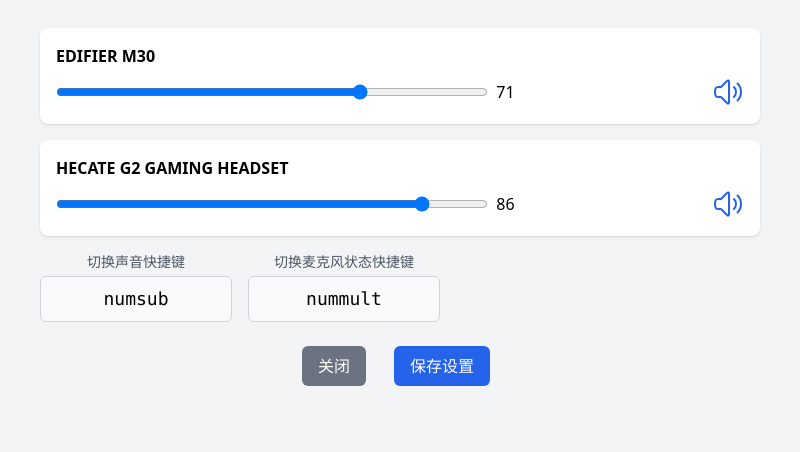
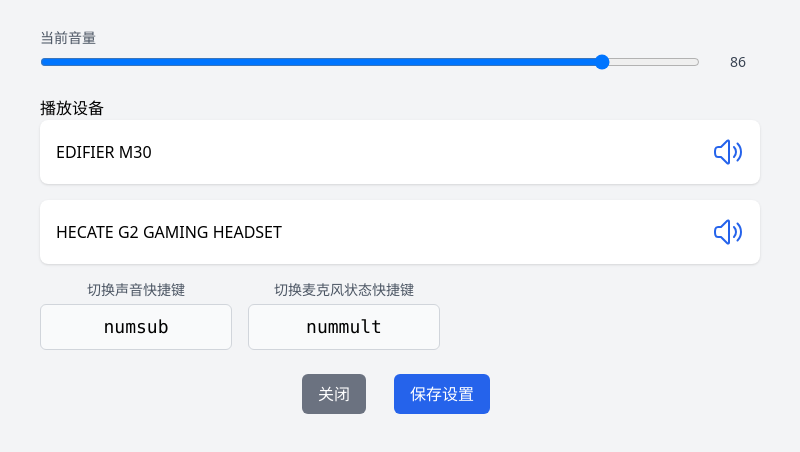
Before and after one commit to CatchLF/toggleAudioDevices, an Electron app: page src/Setting.html in a window 800 px wide. Shown: the part 64-516 px from the top of the page. Drawn offline with Linux system fonts and the light colour scheme.

Commit message:
优化UI样式，默认自动打开设置界面

```diff
--- a/src/Setting.html
+++ b/src/Setting.html
@@ -12,6 +12,34 @@
         音频设备管理
       </h1>
 
+      <!-- 添加音量调整滑块 -->
+      <div class="mt-6">
+        <label
+          for="volumeControl"
+          class="mb-1 text-sm font-medium text-gray-600 block"
+          >当前音量</label
+        >
+        <div class="flex items-center space-x-4">
+          <input
+            id="volumeControl"
+            type="range"
+            min="0"
+            max="100"
+            value=""
+            type="range"
+            max="100"
+            min="0"
+            class="device-volume w-full"
+          />
+          <span
+            id="volumeValue"
+            class="text-sm font-medium text-gray-700 w-12 text-center"
+          >
+          </span>
+        </div>
+      </div>
+
+      <div class="mt-6">播放设备</div>
       <div id="deviceList" class="space-y-4">
         <!-- 设备列表将由JavaScript动态生成 -->
       </div>
@@ -74,4 +102,7 @@
   input {
     -webkit-app-region: no-drag;
   }
+  .audio-device {
+    cursor: pointer;
+  }
 </style>
--- a/src/script/preload.js
+++ b/src/script/preload.js
@@ -11,4 +11,7 @@
   changeVolume: (message) => {
     ipcRenderer.send("change-volume", message);
   },
+  togglePlaybackDevice: (message) => {
+    ipcRenderer.send("toggle-playback-device", message);
+  },
 });
--- a/src/script/setting.js
+++ b/src/script/setting.js
@@ -1,5 +1,6 @@
 // setting.js
 
+const volumeControl = document.querySelector("#volumeControl");
 const input = document.querySelector("#shortcutInput");
 const saveBtn = document.querySelector("#saveBtn");
 const closeBtn = document.querySelector("#closeBtn");
@@ -48,13 +49,8 @@
 // 处理音量变化
 const handleChangeVolume = (el) => {
   const { value } = el;
-  const playId = el.getAttribute("data-id");
-  // 更新显示的音量值
-  const volumeDisplay = el.parentElement.querySelector(".volume-display");
-  if (volumeDisplay) {
-    volumeDisplay.textContent = `${value}`;
-  }
-  window.electronAPI.changeVolume({ ID: playId, volume: value });
+  document.querySelector("#volumeValue").innerText = value;
+  window.electronAPI.changeVolume({ volume: value });
 };
 
 // 初始化设置界面
@@ -65,8 +61,7 @@
       shortcut = { Playback: "numsub", ToggleMic: "nummult" },
       DisabledPlaybackList = [],
       PlaybackList = [],
-      PlaybackVolumeList = [],
-      defaultVolume = "100%",
+      defaultVolume,
     } = config;
 
     input.value = shortcut.Playback;
@@ -75,16 +70,17 @@
     PlaybackList.forEach((playback) => {
       const { ID, Name } = playback;
       const displayName = Name.match(/\((.*?)\)/)?.[1] || Name;
-      const volume =
-        PlaybackVolumeList.find((v) => v.ID === ID)?.volume || defaultVolume;
 
       const deviceElement = createDeviceElement(
         ID,
         displayName,
-        volume,
         DisabledPlaybackList.includes(ID)
       );
       playbackListContent.appendChild(deviceElement);
+      document
+        .querySelector("#volumeControl")
+        .setAttribute("value", defaultVolume);
+      document.querySelector("#volumeValue").innerText = defaultVolume;
     });
   } catch (error) {
     console.error("加载设置失败:", error);
@@ -93,29 +89,31 @@
 };
 
 // 创建设备元素
-const createDeviceElement = (id, name, volume, isDisabled) => {
+const createDeviceElement = (id, name, isDisabled) => {
   const div = document.createElement("div");
   div.className = "bg-white p-4 rounded-lg shadow mb-4";
   div.innerHTML = `
-    <div class="font-semibold mb-2">${name}</div>
-    <div class="flex items-center justify-between">
-      <div class="flex items-center space-x-2 w-2/3">
-        <input type="range" max="100" min="0" class="device-volume w-full" data-id="${id}" value="${volume.replace(
-    "%",
-    ""
-  )}" onchange="handleChangeVolume(this)">
-  <span class="volume-display">${volume}</span>
-      </div>
+    <div class="flex items-center justify-between audio-device">
+    ${name}
       <label class="relative inline-flex items-center cursor-pointer">
         <input type="checkbox" class="sr-only peer device-toggle" data-id="${id}" ${
     !isDisabled ? "checked" : ""
-  }>
+  }/>
         <svg class="h-8 w-8 text-red-400 peer-checked:text-blue-600 transition-colors duration-300" fill="none" viewBox="0 0 24 24" stroke-width="1.5" stroke="currentColor">
           <path stroke-linecap="round" stroke-linejoin="round" d="M19.114 5.636a9 9 0 010 12.728M16.463 8.288a5.25 5.25 0 010 7.424M6.75 8.25l4.72-4.72a.75.75 0 011.28.53v15.88a.75.75 0 01-1.28.53l-4.72-4.72H4.51c-.88 0-1.704-.507-1.938-1.354A9.01 9.01 0 012.25 12c0-.83.112-1.633.322-2.396C2.806 8.756 3.63 8.25 4.51 8.25H6.75z" />
         </svg>
       </label>
     </div>
   `;
+
+  div.addEventListener("click", (event) => {
+    const checkbox = event.target.querySelector(".device-toggle");
+    if (checkbox && checkbox.checked) {
+      const id = checkbox.getAttribute("data-id");
+      //如果选中了
+      window.electronAPI.togglePlaybackDevice(id);
+    }
+  });
   return div;
 };
 
@@ -124,6 +122,9 @@
 saveBtn.addEventListener("click", handleSave);
 closeBtn.addEventListener("click", () => window.electronAPI.hideWindow());
 toggleMicShortcutInput.addEventListener("keydown", handleKeyDown);
+volumeControl.addEventListener("change", (event) => {
+  handleChangeVolume({ value: event.target.value });
+});
 
 // 初始化
 initializeSettings();
```
Also changed, not shown: src/index.js (+31 -14 lines), image/README/setting.png.
